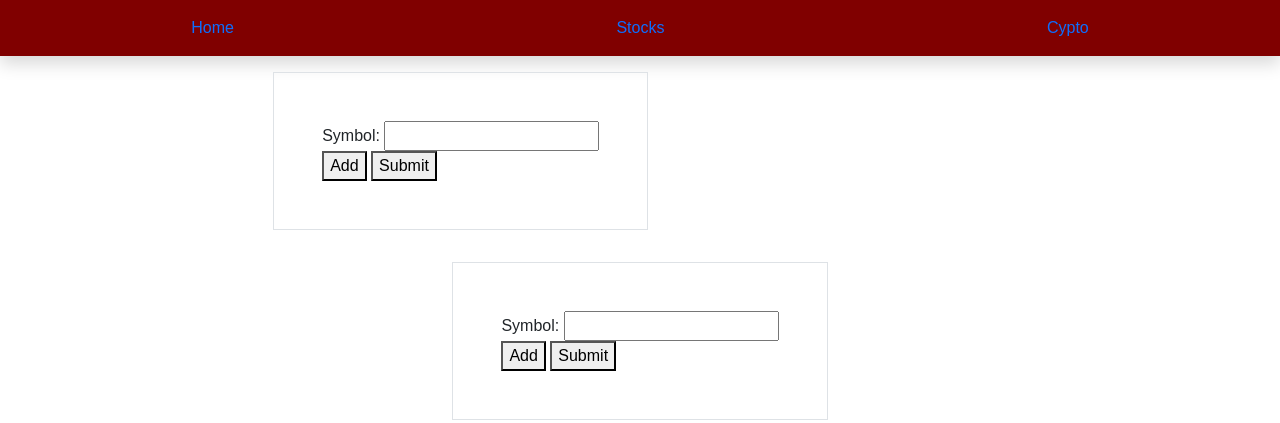
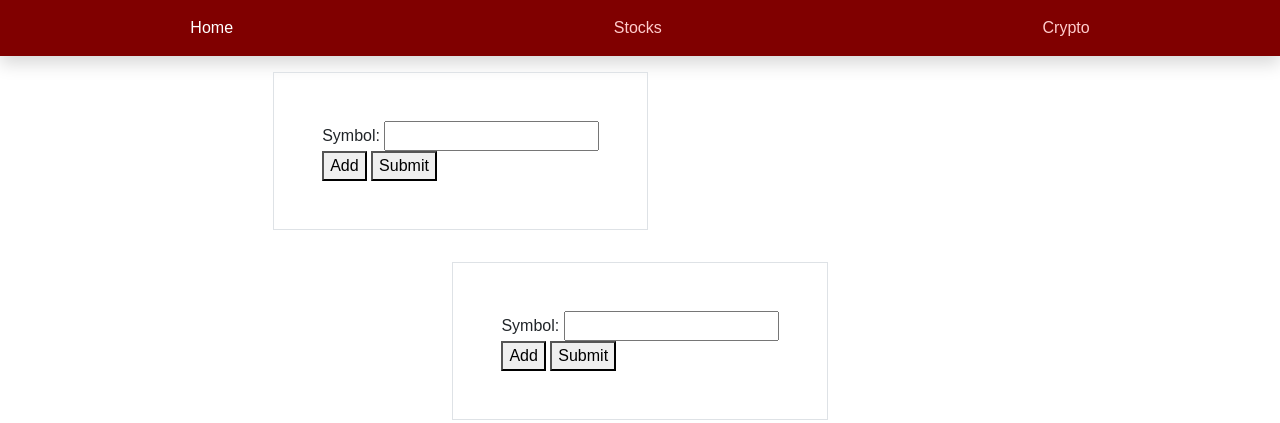
Before and after one commit to Ehren-Lewis/FiHub, a plain HTML site: page Assets/html/stocks.html in a window 1280 px wide. Shown: the top 423 px of the page. Drawn offline with nearby package versions, Linux system fonts and the light colour scheme.

Commit message:
styled navbar nav-items

```diff
--- a/Assets/html/stocks.html
+++ b/Assets/html/stocks.html
@@ -20,8 +20,8 @@
         <nav class="navbar navbar-expand sticky-top shadow navcolor" style="z-index: -1 ;">
             <div class="navbar-nav nav w-100 d-flex justify-content-around navcolor">
                 <a class="nav-item nav-link active" href="#">Home</a>
-                <a class="nav-item nav-link" href="#">Stocks</a>
-                <a class="nav-item nav-link" href="#">Cypto</a>
+                <a class="nav-item nav-link stcks" href="#">Stocks</a>
+                <a class="nav-item nav-link crpto" href="#">Crypto</a>
             </div>
         </nav>
         </header>
--- a/Assets/style/stockstyle.css
+++ b/Assets/style/stockstyle.css
@@ -1,18 +1,29 @@
-* {
+/* * {
     box-sizing: border-box;
-  }
+  } */
 
   body {
       font-family: Arial;
       margin: 0;
       display: flex;
       flex-direction: column;
-      min-height: 100vh;
+      min-height: 50vh;
       justify-content: flex-start;
     }
+    .nav-item.active {
+        text-decoration: none;
+        color: white;
+      }
+    .nav-item.stcks {
+        text-decoration: none;
+        color: #ffcccc;
+      }
+    .nav-item.crpto {
+        text-decoration: none;
+        color:  #ffcccc;
+      }
 
-
-  nav {
+nav {
     display: flex;
     color: #ffcccc;
     background-color:#800000;
@@ -26,7 +37,7 @@
   }
 
   section {
-    flex: 0 0 100px;
+    flex: 0 0 50px;
     background-color: #800000;
     padding: 10px;
   }
@@ -43,15 +54,15 @@
 
 .pQuery {
     /* display: inline-block; */
-    border: 1px solid black;
+    border: 5px solid black;
     /* padding-right: 2px; */
 
 
 }
 
-.queryHolder {
+/* .queryHolder {
     display: flex;
     flex-wrap: wrap;
     margin-bottom: 2px;
     min-height: 5px;
-}
+}  */
```
